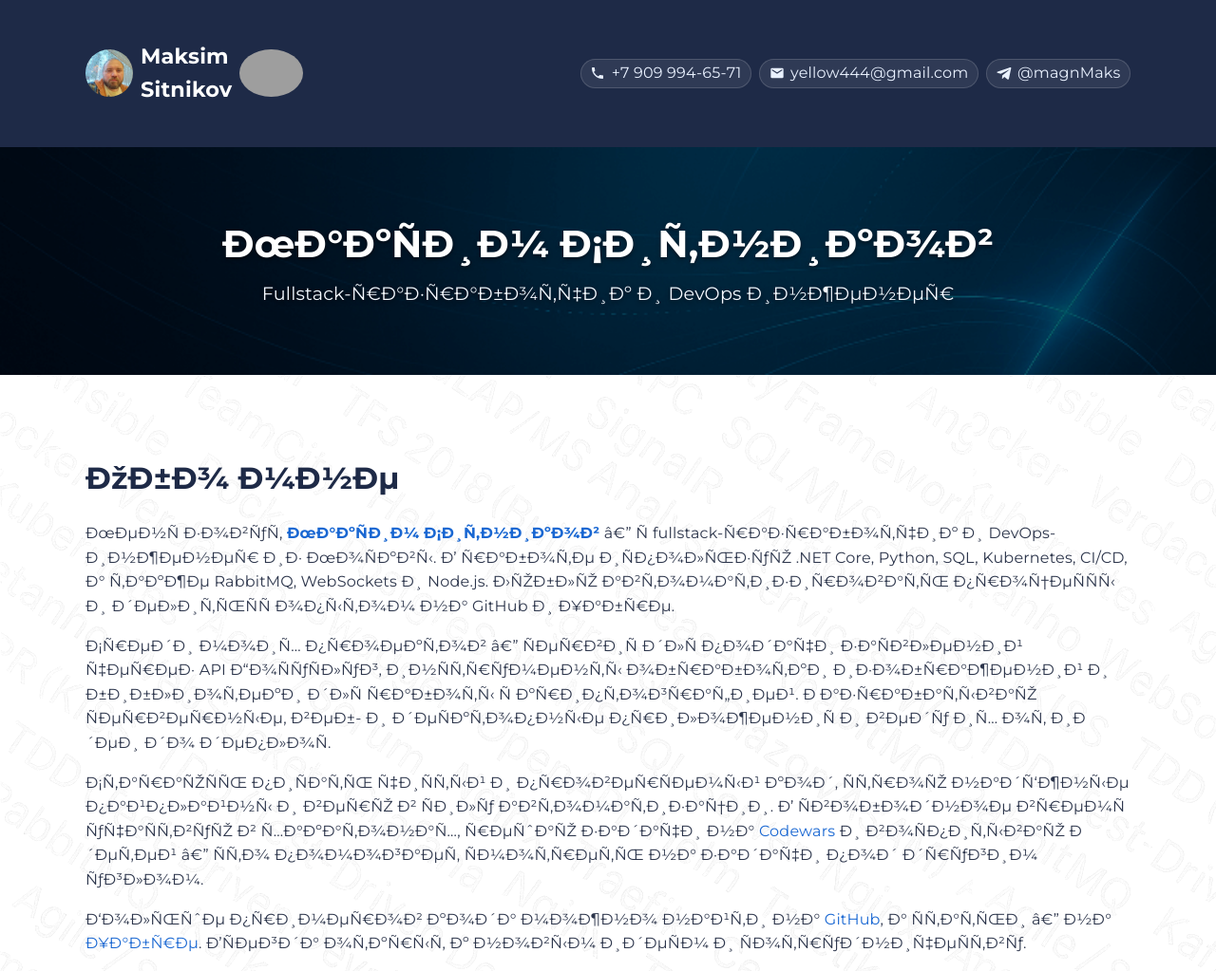
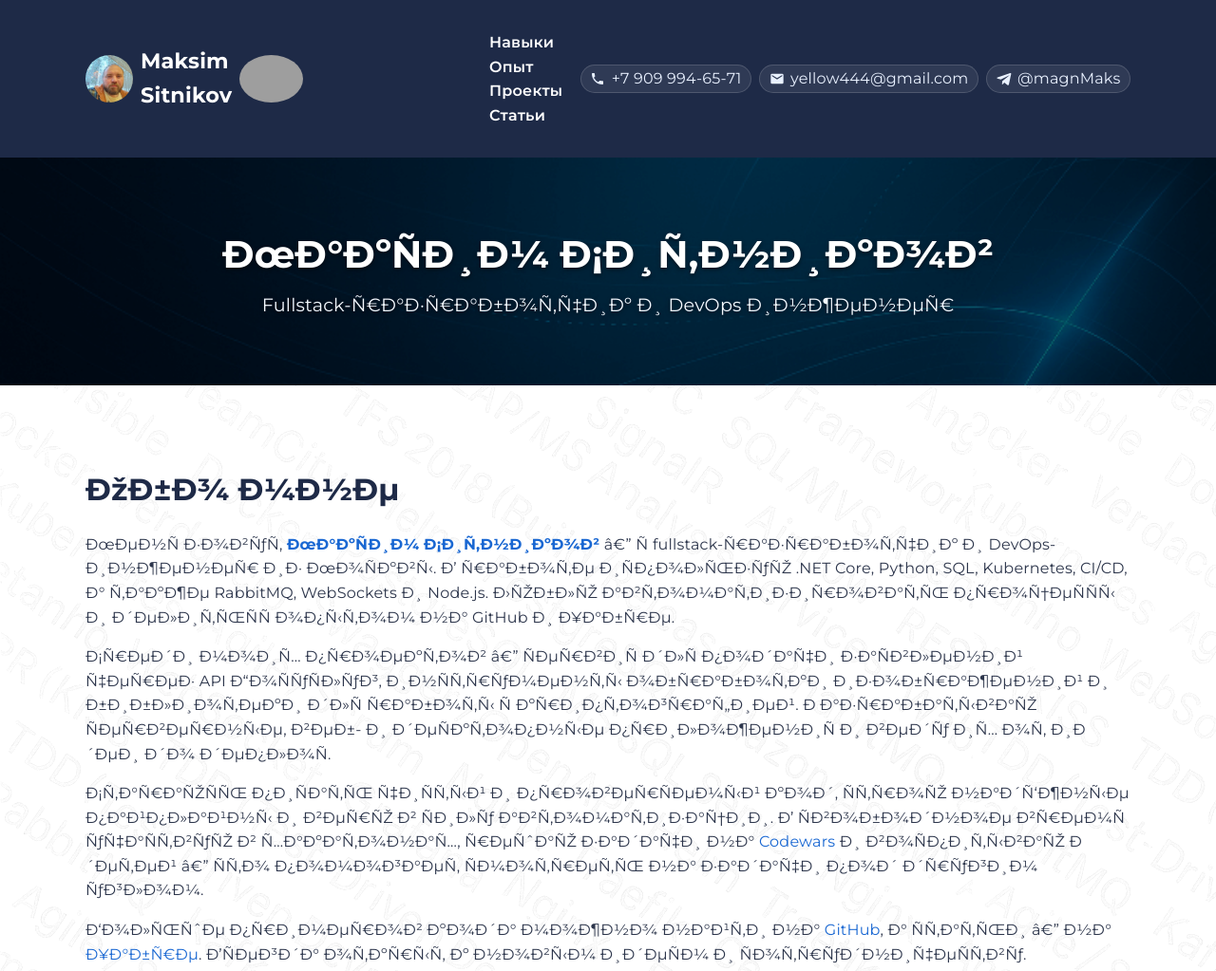
Before and after one commit to yellow444/yellow444.github.io, a plain HTML site: page index.html in a window 1280 px wide. Shown: the top 1023 px of the page at 95% size. Drawn offline with Linux system fonts and the light colour scheme; no server answers; grey boxes are pictures that could not be loaded.

Commit message:
partials

```diff
--- a/index.html
+++ b/index.html
@@ -373,7 +373,7 @@
     <script>
       (async function injectMenu() {
         try {
-          const resp = await fetch('./partial/menu.html', { cache: 'no-cache' });
+          const resp = await fetch('./partials/menu.html', { cache: 'no-cache' });
           if (!resp.ok) return;
           const html = await resp.text();
           const container = document.getElementById('menu-placeholder');
```
